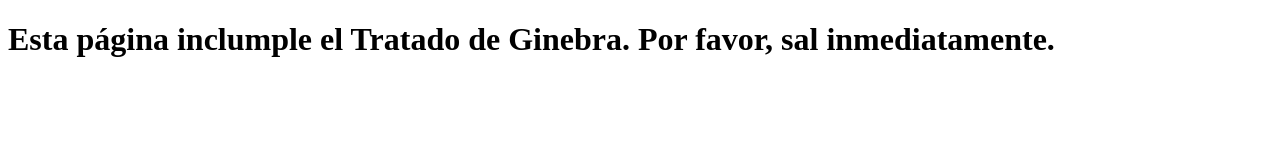
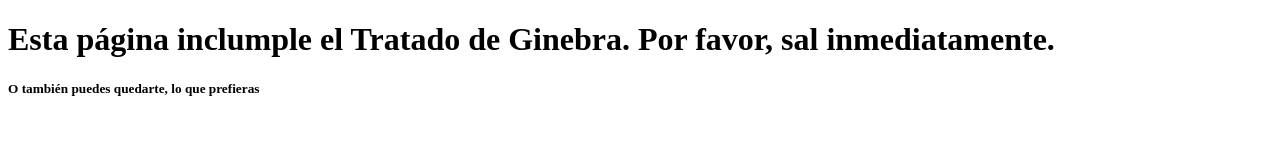
Before and after one commit to Sarutxi/taller_git, a plain HTML site: page index.html in a window 1280 px wide. Drawn offline with Linux system fonts and the light colour scheme.

Commit message:
Añadido de nuevo encabezado

```diff
--- a/index.html
+++ b/index.html
@@ -7,5 +7,6 @@
 </head>
 <body>
     <h1>Esta página inclumple el Tratado de Ginebra. Por favor, sal inmediatamente.</h1>
+    <h5>O también puedes quedarte, lo que prefieras</h5>
 </body>
 </html>
```
